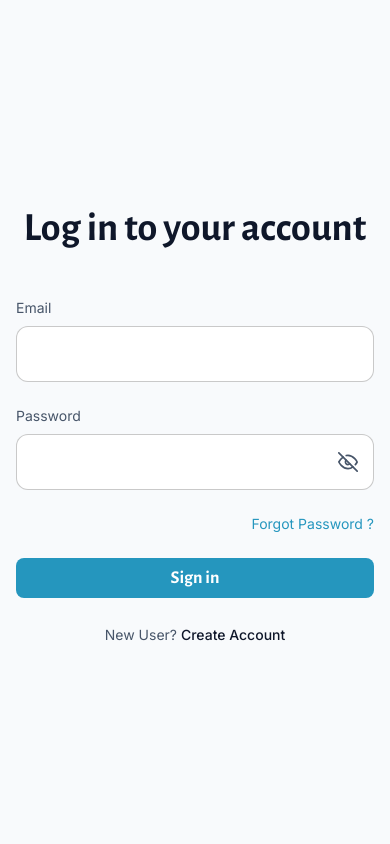
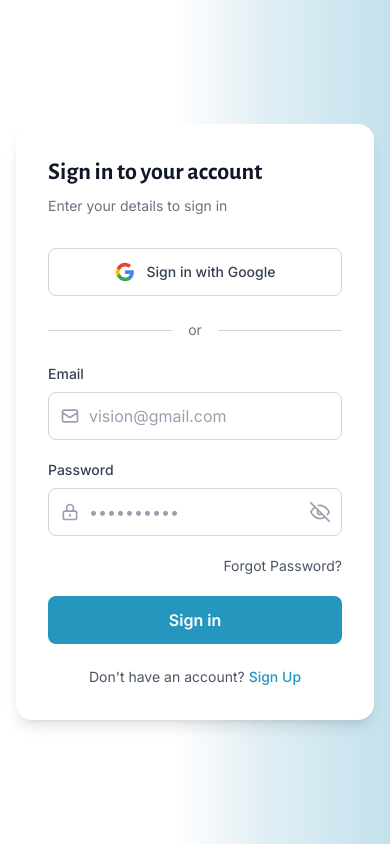
Before and after one commit to ishanshah018/CG-frontend, a Next.js app: page /login in a window 390 px wide. Built offline with nearby package versions, Linux system fonts and the light colour scheme.

Commit message:
Login,signup page ui changes

```diff
--- a/app/(auth)/login/page.tsx
+++ b/app/(auth)/login/page.tsx
@@ -1,6 +1,7 @@
 "use client"
 
 import Link from "next/link"
+import Image from "next/image"
 import { useRouter } from "next/navigation"
 import React from "react"
 import { toast } from "sonner"
@@ -95,32 +96,66 @@
   }
 
 return (
-<div className="min-h-screen flex items-center justify-center bg-surface-canvas px-4">
-    <div className="w-full max-w-130">
+<div className="min-h-screen flex flex-col lg:flex-row bg-gradient-to-r from-white from-45% via-brand-primary/10 via-65% to-brand-primary/25">
+    {/* LEFT SIDE - Auth Card */}
+    <div className="flex-1 flex items-center justify-center px-4 py-12 lg:py-0">
+      <div className="w-full max-w-110 bg-white rounded-2xl shadow-lg p-8 lg:p-10">
         {/* Heading */}
-    <h1 className="text-[40px] font-bold text-text-primary text-center mb-10">
-        Log in to your account
+        <div className="mb-8">
+          <h1 className="text-2xl font-bold text-gray-900 mb-2">
+            Sign in to your account
           </h1>
+          <p className="text-sm text-gray-500">
+            Enter your details to sign in
+          </p>
+        </div>
+
+        {/* Google Sign In Button (Visual only) */}
+        <button
+          type="button"
+          className="w-full h-12 flex items-center justify-center gap-3 border border-gray-300 rounded-lg hover:bg-gray-50 transition-colors mb-6"
+        >
+          <svg className="w-5 h-5" viewBox="0 0 24 24">
+            <path fill="#4285F4" d="M22.56 12.25c0-.78-.07-1.53-.2-2.25H12v4.26h5.92c-.26 1.37-1.04 2.53-2.21 3.31v2.77h3.57c2.08-1.92 3.28-4.74 3.28-8.09z"/>
+            <path fill="#34A853" d="M12 23c2.97 0 5.46-.98 7.28-2.66l-3.57-2.77c-.98.66-2.23 1.06-3.71 1.06-2.86 0-5.29-1.93-6.16-4.53H2.18v2.84C3.99 20.53 7.7 23 12 23z"/>
+            <path fill="#FBBC05" d="M5.84 14.09c-.22-.66-.35-1.36-.35-2.09s.13-1.43.35-2.09V7.07H2.18C1.43 8.55 1 10.22 1 12s.43 3.45 1.18 4.93l2.85-2.22.81-.62z"/>
+            <path fill="#EA4335" d="M12 5.38c1.62 0 3.06.56 4.21 1.64l3.15-3.15C17.45 2.09 14.97 1 12 1 7.7 1 3.99 3.47 2.18 7.07l3.66 2.84c.87-2.6 3.3-4.53 6.16-4.53z"/>
+          </svg>
+          <span className="text-sm font-medium text-gray-700">Sign in with Google</span>
+        </button>
+
+        {/* Divider */}
+        <div className="flex items-center gap-4 mb-6">
+          <div className="flex-1 h-px bg-gray-300"></div>
+          <span className="text-sm text-gray-500">or</span>
+          <div className="flex-1 h-px bg-gray-300"></div>
+        </div>
 
         {/* Login Form */}
-    <form onSubmit={handleSubmit} noValidate className="space-y-6">
+        <form onSubmit={handleSubmit} noValidate className="space-y-5">
           {/* Email Input */}
           <div>
             <label
               htmlFor="email"
-            className="block text-sm text-text-secondary mb-2"
+              className="block text-sm font-medium text-gray-700 mb-2"
             >
               Email
             </label>
+            <div className="relative">
+              <svg className="absolute left-3 top-1/2 -translate-y-1/2 w-5 h-5 text-gray-400" fill="none" stroke="currentColor" viewBox="0 0 24 24">
+                <path strokeLinecap="round" strokeLinejoin="round" strokeWidth={2} d="M3 8l7.89 5.26a2 2 0 002.22 0L21 8M5 19h14a2 2 0 002-2V7a2 2 0 00-2-2H5a2 2 0 00-2 2v10a2 2 0 002 2z" />
+              </svg>
               <input
                 type="email"
                 id="email"
                 name="email"
+                placeholder="vision@gmail.com"
                 value={email}
                 onChange={(e) => handleEmailChange(e.target.value)}
                 disabled={isLoading}
-            className="w-full h-14 px-4 border border-[#66666659] rounded-xl bg-white text-text-primary focus:outline-none focus:ring-2 focus:ring-primary focus:border-transparent disabled:opacity-50 disabled:cursor-not-allowed"
+                className="w-full h-12 pl-10 pr-4 border border-gray-300 rounded-lg bg-white text-gray-900 placeholder-gray-400 focus:outline-none focus:ring-2 focus:ring-brand-primary focus:border-transparent disabled:opacity-50 disabled:cursor-not-allowed"
               />
+            </div>
             {/* Live Email Validation Feedback */}
             {email && (
               <div className="flex items-center gap-1.5 mt-1.5">
@@ -147,22 +182,26 @@
           <div>
             <label
               htmlFor="password"
-            className="block text-sm text-text-secondary mb-2"
+              className="block text-sm font-medium text-gray-700 mb-2"
             >
               Password
             </label>
             <div className="relative">
+              <svg className="absolute left-3 top-1/2 -translate-y-1/2 w-5 h-5 text-gray-400" fill="none" stroke="currentColor" viewBox="0 0 24 24">
+                <path strokeLinecap="round" strokeLinejoin="round" strokeWidth={2} d="M12 15v2m-6 4h12a2 2 0 002-2v-6a2 2 0 00-2-2H6a2 2 0 00-2 2v6a2 2 0 002 2zm10-10V7a4 4 0 00-8 0v4h8z" />
+              </svg>
               <input
                 type={showPassword ? "text" : "password"}
                 id="password"
                 name="password"
+                placeholder="••••••••••"
                 disabled={isLoading}
-            className="w-full h-14 px-4 pr-16 border border-[#66666659] rounded-xl bg-white text-text-primary focus:outline-none focus:ring-2 focus:ring-primary focus:border-transparent disabled:opacity-50 disabled:cursor-not-allowed"
+                className="w-full h-12 pl-10 pr-12 border border-gray-300 rounded-lg bg-white text-gray-900 placeholder-gray-400 focus:outline-none focus:ring-2 focus:ring-brand-primary focus:border-transparent disabled:opacity-50 disabled:cursor-not-allowed"
               />
               <button
                 type="button"
                 onClick={() => setShowPassword(!showPassword)}
-            className="absolute right-4 top-1/2 -translate-y-1/2 text-text-secondary hover:text-text-primary"
+                className="absolute right-3 top-1/2 -translate-y-1/2 text-gray-400 hover:text-gray-600"
               >
                 {showPassword ? (
                   <svg
@@ -201,9 +240,9 @@
           <div className="flex justify-end">
             <Link
               href="#"
-            className="text-sm text-brand-primary hover:underline"
+              className="text-sm text-gray-600 hover:text-gray-900 hover:underline"
             >
-            Forgot Password ?
+              Forgot Password?
             </Link>
           </div>
 
@@ -211,13 +250,12 @@
           <button
             type="submit"
             disabled={isLoading}
-        className="w-full h-10 bg-brand-primary hover:bg-brand-primary-hover text-white font-semibold text-lg rounded-lg transition-colors disabled:opacity-50 disabled:cursor-not-allowed flex items-center justify-center gap-2"
-        style={{ fontFamily: 'var(--font-heading)' }}
+            className="w-full h-12 bg-brand-primary hover:bg-brand-primary-hover text-white font-semibold rounded-lg transition-colors disabled:opacity-50 disabled:cursor-not-allowed flex items-center justify-center gap-2"
           >
             {isLoading ? (
               <>
                 <Loader size="small" color="white" />
-            <span>Logging in...</span>
+                <span>Signing in...</span>
               </>
             ) : (
               "Sign in"
@@ -226,18 +264,30 @@
 
           {/* New User Link */}
           <div className="text-center">
-        <span className="text-sm text-text-secondary">
-            New User?{" "}
+            <span className="text-sm text-gray-600">
+              Don&apos;t have an account?{" "}
             </span>
             <Link
               href="/signup"
-            className="text-sm text-primary hover:underline font-medium"
+              className="text-sm text-brand-primary hover:underline font-medium"
             >
-            Create Account
+              Sign Up
             </Link>
           </div>
         </form>
       </div>
     </div>
+
+    {/* RIGHT SIDE - Illustration (Hidden on mobile) */}
+    <div className="hidden lg:flex flex-1 items-center justify-center p-12">
+      <Image
+        src="/auth_image.png"
+        alt="Authentication illustration"
+        width={800}
+        height={600}
+        className="w-full max-w-200 h-auto mt-8"
+      />
+    </div>
+  </div>
 )
 }
--- a/app/(auth)/signup/page.tsx
+++ b/app/(auth)/signup/page.tsx
@@ -127,20 +127,48 @@
   }
 
 return (
-<div className="min-h-screen flex items-center justify-center bg-surface-canvas px-4">
-    <div className="w-full max-w-130">
+<div className="min-h-screen flex flex-col lg:flex-row bg-gradient-to-r from-white from-45% via-brand-primary/10 via-65% to-brand-primary/25">
+    {/* LEFT SIDE - Auth Card */}
+    <div className="flex-1 flex items-center justify-center px-4 py-12 lg:py-0">
+      <div className="w-full max-w-[440px] bg-white rounded-2xl shadow-lg p-8 lg:p-10">
         {/* Heading */}
-    <h1 className="text-[40px] font-bold text-text-primary text-center mb-10">
-        Create Admin Account
+        <div className="mb-8">
+          <h1 className="text-2xl font-bold text-gray-900 mb-2">
+            Create your account
           </h1>
+          <p className="text-sm text-gray-500">
+            Enter your details to sign up
+          </p>
+        </div>
+
+        {/* Google Sign Up Button (Visual only) */}
+        <button
+          type="button"
+          className="w-full h-12 flex items-center justify-center gap-3 border border-gray-300 rounded-lg hover:bg-gray-50 transition-colors mb-6"
+        >
+          <svg className="w-5 h-5" viewBox="0 0 24 24">
+            <path fill="#4285F4" d="M22.56 12.25c0-.78-.07-1.53-.2-2.25H12v4.26h5.92c-.26 1.37-1.04 2.53-2.21 3.31v2.77h3.57c2.08-1.92 3.28-4.74 3.28-8.09z"/>
+            <path fill="#34A853" d="M12 23c2.97 0 5.46-.98 7.28-2.66l-3.57-2.77c-.98.66-2.23 1.06-3.71 1.06-2.86 0-5.29-1.93-6.16-4.53H2.18v2.84C3.99 20.53 7.7 23 12 23z"/>
+            <path fill="#FBBC05" d="M5.84 14.09c-.22-.66-.35-1.36-.35-2.09s.13-1.43.35-2.09V7.07H2.18C1.43 8.55 1 10.22 1 12s.43 3.45 1.18 4.93l2.85-2.22.81-.62z"/>
+            <path fill="#EA4335" d="M12 5.38c1.62 0 3.06.56 4.21 1.64l3.15-3.15C17.45 2.09 14.97 1 12 1 7.7 1 3.99 3.47 2.18 7.07l3.66 2.84c.87-2.6 3.3-4.53 6.16-4.53z"/>
+          </svg>
+          <span className="text-sm font-medium text-gray-700">Sign up with Google</span>
+        </button>
+
+        {/* Divider */}
+        <div className="flex items-center gap-4 mb-6">
+          <div className="flex-1 h-px bg-gray-300"></div>
+          <span className="text-sm text-gray-500">or</span>
+          <div className="flex-1 h-px bg-gray-300"></div>
+        </div>
 
         {/* Signup Form */}
-    <form onSubmit={handleSubmit} className="space-y-6" noValidate>
+        <form onSubmit={handleSubmit} className="space-y-5" noValidate>
           {/* Organization Name Input */}
           <div>
             <label
               htmlFor="organization_name"
-            className="block text-sm text-text-secondary mb-2"
+              className="block text-sm font-medium text-gray-700 mb-2"
             >
               Organization name
             </label>
@@ -150,7 +178,7 @@
               name="organization_name"
               value={formData.organization_name}
               onChange={handleInputChange}
-            className="w-full h-14 px-4 border border-[#66666659] rounded-xl bg-white text-text-primary focus:outline-none focus:ring-2 focus:ring-primary focus:border-transparent"
+              className="w-full h-12 px-4 border border-gray-300 rounded-lg bg-white text-gray-900 focus:outline-none focus:ring-2 focus:ring-brand-primary focus:border-transparent"
               required
             />
           </div>
@@ -159,7 +187,7 @@
           <div>
             <label
               htmlFor="email"
-            className="block text-sm text-text-secondary mb-2"
+              className="block text-sm font-medium text-gray-700 mb-2"
             >
               Email address
             </label>
@@ -169,7 +197,7 @@
               name="email"
               value={formData.email}
               onChange={handleInputChange}
-            className="w-full h-14 px-4 border border-[#66666659] rounded-xl bg-white text-text-primary focus:outline-none focus:ring-2 focus:ring-primary focus:border-transparent"
+              className="w-full h-12 px-4 border border-gray-300 rounded-lg bg-white text-gray-900 focus:outline-none focus:ring-2 focus:ring-brand-primary focus:border-transparent"
             />
             {/* Live Email Validation Feedback */}
             {formData.email && (
@@ -197,7 +225,7 @@
           <div>
             <label
               htmlFor="password"
-            className="block text-sm text-text-secondary mb-2"
+              className="block text-sm font-medium text-gray-700 mb-2"
             >
               Password
             </label>
@@ -208,13 +236,13 @@
                 name="password"
                 value={formData.password}
                 onChange={handleInputChange}
-            className="w-full h-14 px-4 pr-16 border border-[#66666659] rounded-xl bg-white text-text-primary focus:outline-none focus:ring-2 focus:ring-primary focus:border-transparent"
+                className="w-full h-12 px-4 pr-12 border border-gray-300 rounded-lg bg-white text-gray-900 focus:outline-none focus:ring-2 focus:ring-brand-primary focus:border-transparent"
                 required
               />
               <button
                 type="button"
                 onClick={() => setShowPassword(!showPassword)}
-            className="absolute right-4 top-1/2 -translate-y-1/2 text-text-secondary hover:text-text-primary"
+                className="absolute right-3 top-1/2 -translate-y-1/2 text-gray-400 hover:text-gray-600"
               >
                 {showPassword ? (
                   <svg
@@ -291,8 +319,7 @@
           <button
             type="submit"
             disabled={isLoading}
-        className="w-full h-10 bg-brand-primary hover:bg-brand-primary-hover text-white font-semibold text-lg rounded-lg transition-colors disabled:opacity-50 disabled:cursor-not-allowed flex items-center justify-center gap-2"
-        style={{ fontFamily: 'var(--font-heading)' }}
+            className="w-full h-12 bg-brand-primary hover:bg-brand-primary-hover text-white font-semibold rounded-lg transition-colors disabled:opacity-50 disabled:cursor-not-allowed flex items-center justify-center gap-2"
           >
             {isLoading ? (
               <>
@@ -306,12 +333,12 @@
 
           {/* Already have account */}
           <div className="text-center">
-        <span className="text-sm text-text-secondary">
+            <span className="text-sm text-gray-600">
               Already have an account?{" "}
             </span>
             <Link
               href="/login"
-            className="text-sm text-primary hover:underline font-medium"
+              className="text-sm text-brand-primary hover:underline font-medium"
             >
               Log in
             </Link>
@@ -319,5 +346,15 @@
         </form>
       </div>
     </div>
+
+    {/* RIGHT SIDE - Illustration (Hidden on mobile) */}
+    <div className="hidden lg:flex flex-1 items-center justify-center p-12">
+      <img
+        src="/auth_image.png"
+        alt="Authentication illustration"
+        className="w-full max-w-[800px] h-auto mt-8"
+      />
+    </div>
+  </div>
 )
 }
```
Also changed, not shown: 2 other files (tests, documents, lock files or other folders). Lines whose indentation alone changed are shown as unchanged.
